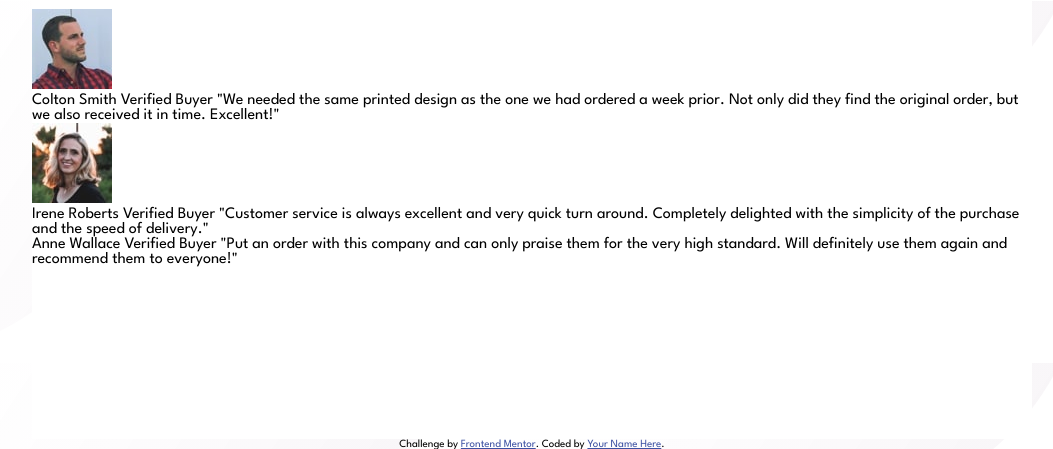
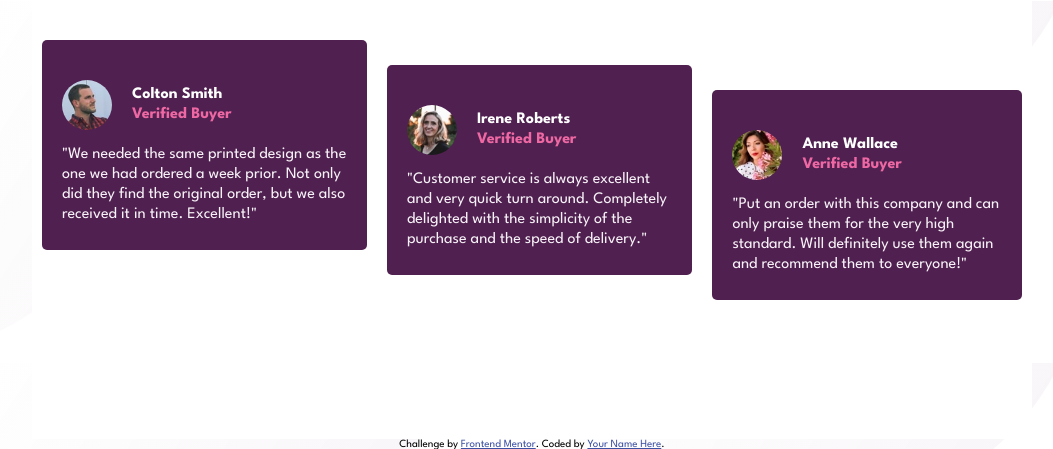
Before and after one commit to Lester1105/social-proof-section, a plain HTML site: page index.html in a window 1280 px wide. Shown: the part 361-810 px from the top of the page, without its empty margins (108-1161 px from the left). Drawn offline with Linux system fonts and the light colour scheme.

Commit message:
final commit

```diff
--- a/index.html
+++ b/index.html
@@ -51,34 +51,39 @@
       </div>
     </div>
 </div>
-<div class="lower">
   <div class="person-container">
     <div class="person-card colton">
-    <div class="img-holder">
-    <img src="images/image-colton.jpg" alt="colton">
-    </div>Colton Smith
+      <div class="person-upper">
+     <img src="images/image-colton.jpg" alt="colton">
+    <div class="name-tag">
+      Colton Smith
     <span class="buyer"> Verified Buyer</span>
-    "We needed the same printed design as the one we had ordered a week prior.
+  </div></div>
+      "We needed the same printed design as the one we had ordered a week prior.
     Not only did they find the original order, but we also received it in time.
     Excellent!"
     </div>
-    <div class="person-card Irene">
-      <div class="img-holder">
+    <div class="person-card irene">
+      <div class="person-upper">
         <img src="images/image-irene.jpg" alt="colton">
-      </div>
+       <div class="name-tag">
         Irene Roberts
         <span class="buyer"> Verified Buyer</span>
+      </div></div>
         "Customer service is always excellent and very quick turn around. Completely
         delighted with the simplicity of the purchase and the speed of delivery."
       </div>
         <div class="person-card anne">
+          <div class="person-upper">
+            <img src="images/image-anne.jpg" alt="colton">
+          <div class="name-tag">
     Anne Wallace
     <span class="buyer"> Verified Buyer</span>
+    </div> </div>
     "Put an order with this company and can only praise them for the very high
     standard. Will definitely use them again and recommend them to everyone!"
-      </div>
+  </div>
     </div>
-  </div>
 </div>
     <div class="attribution">
       Challenge by
@@ -86,5 +91,6 @@
         >Frontend Mentor</a
       >. Coded by <a href="#">Your Name Here</a>.
     </div>
+    </div>
   </body>
 </html>
--- a/style.css
+++ b/style.css
@@ -36,7 +36,8 @@ body{
 .intro{
     color: var(--Ver-Dark-Magenta);
     font-weight: 700;
-    width: 230px;
+    width: 260px;
+    font-size: 20px;
 
 }
 .head{
@@ -77,3 +78,59 @@ body{
 .bestech{
     margin-left: 100px;
 }
+.person-container{
+    display: flex;
+    align-items: center;
+}
+.person-card{
+    padding: 25px 20px;
+    margin: 10px;
+    background-color: var(--Ver-Dark-Magenta);
+    border-radius: 5px;
+    color: var(--Light-Grayish-Magenta);
+    font-weight: 400;
+    line-height: 20px;
+}
+.person-upper{
+    display: flex;
+    align-items: center;
+}
+.name-tag{
+    display: flex;
+    flex-direction: column;
+    padding: 20px;
+    font-weight: 700;
+    color: var(--White);
+}
+.buyer{
+    color: var(--Soft-Pink);
+}
+img{
+    border-radius: 50%;
+    height: 50px;
+    width: 50px;
+}
+.colton{
+    margin-top: 0%;
+}
+.irene{
+    margin-top: 5%;
+}
+.anne{
+    margin-top: 10%;
+}
+@media screen and (max-width:375px) {
+
+    .rate-container{
+        flex-direction: column;
+        flex-wrap: wrap;
+    }
+    .person-container{
+        flex-direction: column;
+        flex-wrap: wrap;
+    }
+    .upper{
+        flex-direction: column;
+        flex-wrap: wrap;
+    }
+}
```
